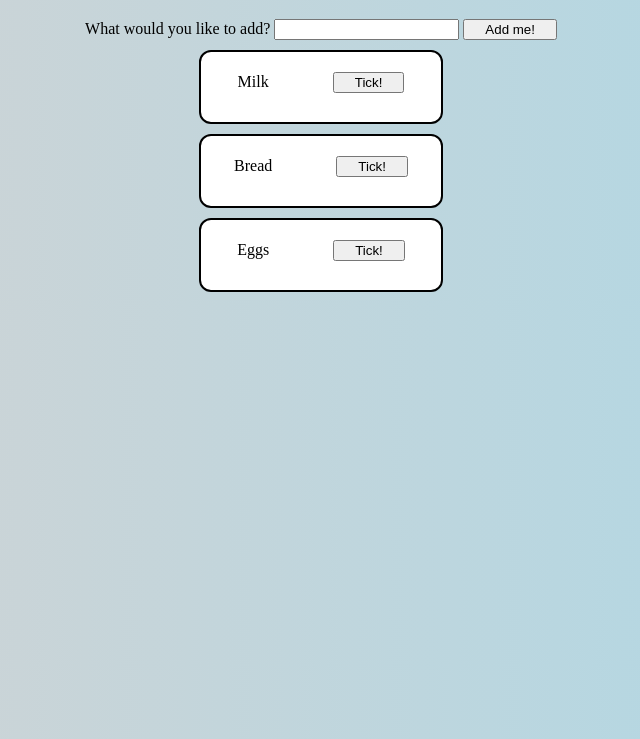
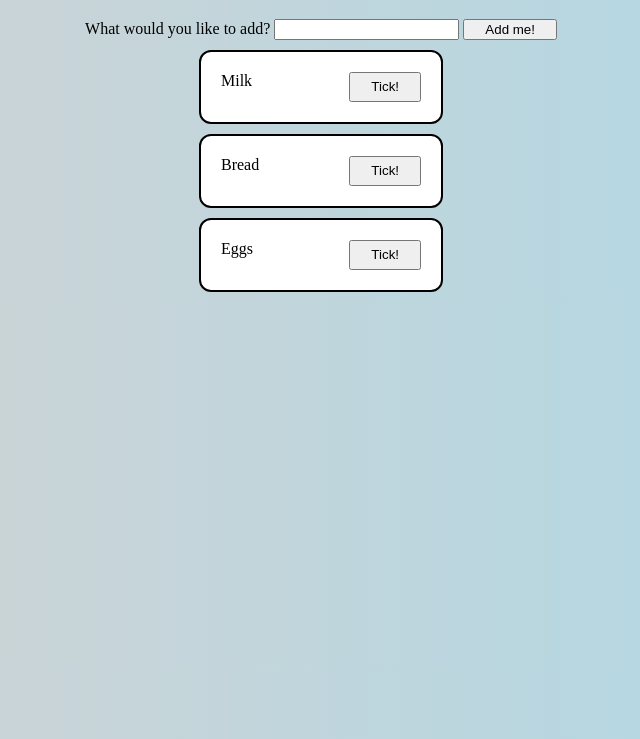
Before and after one commit to josephinechong-myob/ShoppingList, a plain HTML site: page index.html in a window 1280 px wide. Shown: the part 61-800 px from the top of the page, without its empty margins (319-959 px from the left). Drawn offline with Linux system fonts and the light colour scheme.

Commit message:
fixed the button functionality when ticked had to refactor the code in the for loop

```diff
--- a/index.html
+++ b/index.html
@@ -1,7 +1,7 @@
 <!DOCTYPE html>
 <html lang="en">
 <link rel="stylesheet" href="styles.css">
-<script src="main.js"></script>
+
 <body>
 
     <h1>My Shopping List</h1>
@@ -10,20 +10,6 @@
     <input type="text" id="input"> </input>
     <button id="add-me-button">Add me!</button>
 
-    <div class="item">
-        <span id="milk">Milk</span>
-        <button id="milk-button">Tick!</button>
-    </div>
-
-    <div class="item">
-        <span id="bread"> Bread</span>
-        <button id="bread-button">Tick!</button>
-    </div>
-
-    <div class="item">
-        <span id="eggs">Eggs</span>
-        <button id="eggs-button">Tick!</button>
-    </div>
-
 </body>
+<script src="main.js"></script>
 </html>
--- a/main.js
+++ b/main.js
@@ -2,28 +2,61 @@ window.onload = () => {
     setUp();
 };
 
+const items = [
+    {
+        name: "Milk",
+        checked: false,
+    },
+    {
+        name: "Bread",
+        checked: false,
+    },
+    {
+        name: "Eggs",
+        checked: false,
+    },
+]; //ad me button would add item to array  - input validation so empty string cannot be added
+
+const tick = (btn, item) => {
+    btn.disabled = true;
+    item.className = "ticked";
+  }
+
+/* const addItem = (ev)=>{
+    ev.preventDefault()
+} */
+
 const setUp = () => {
 
-  var milk = document.getElementById("milk");
-  var milkButton = document.getElementById("milk-button");
-  var bread = document.getElementById("bread");
-  var breadButton = document.getElementById("bread-button");
-  var eggs = document.getElementById("eggs");
-  var eggsButton = document.getElementById("eggs-button");
-  var addMeButton = document.getElementById("add-me-button");
-  var newItem = document.getElementById("input");
+    for(let i=0; i<items.length; i++){
 
-  function tick(btn, item){
-      btn.disabled = true;
-      item.className = "ticked";
+        var div = document.createElement("div");
+        items[i].span = document.createElement("span");
+        items[i].button = document.createElement("button");
+
+        div.className = "item";
+        items[i].span.textContent = items[i].name;
+
+        items[i].button.onclick = function(){tick(items[i].button, items[i].span)}
+        items[i].button.textContent = "Tick!";
+
+        div.appendChild(items[i].span);
+        div.appendChild(items[i].button);
+        document.body.appendChild(div);
     }
 
-  milkButton.onclick = function(){tick(milkButton, milk)};
-  breadButton.onclick = function(){tick(breadButton, bread)};
-  eggsButton.onclick = function(){tick(eggsButton, eggs)};
+   /* for(let i=0; i<items.length; i++){
 
-  addMeButton.onclick = function(){
-  }
+        items[i].button.onclick = function(){tick(items[i].button, items[i].span)}
+    }  */
+
+    //button.onclick = function(){tick(button, span)};
+
+   /*  document.addEventListener('DOMContentoaded', ()=>{
+        document.getElementById('add-me-button').addEventListener('click', addItem)
+    })
+
+ */
 
   console.log("We're set up and ready to rumble!")
 };
--- a/styles.css
+++ b/styles.css
@@ -12,7 +12,8 @@ button {
 
 .item{
     text-align: center;
-    word-spacing: 60px;
+    display: flex;
+    justify-content: space-between;
     border-radius: 12px;
     border-style: solid;
     border-width: 2px;
```
